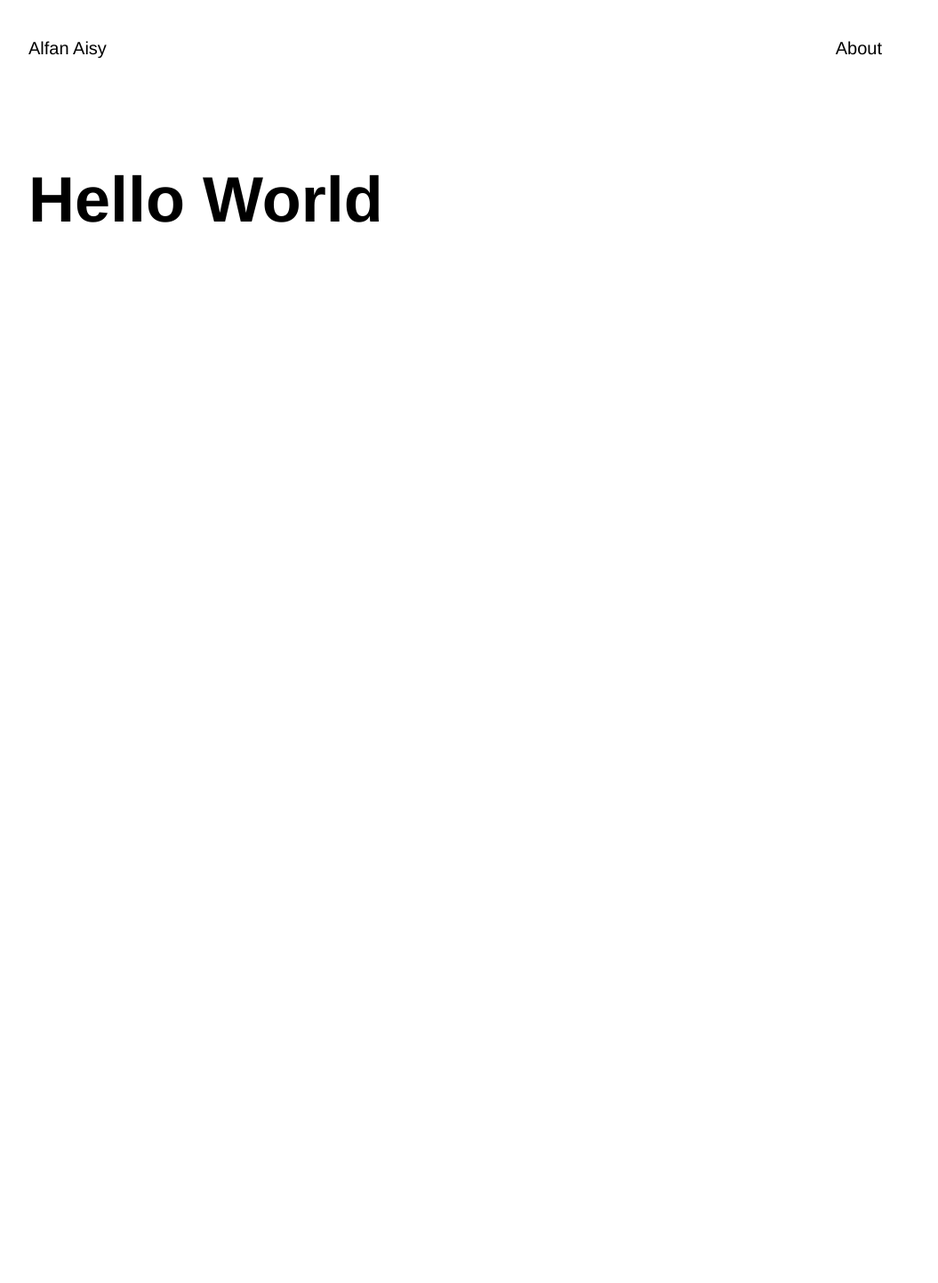
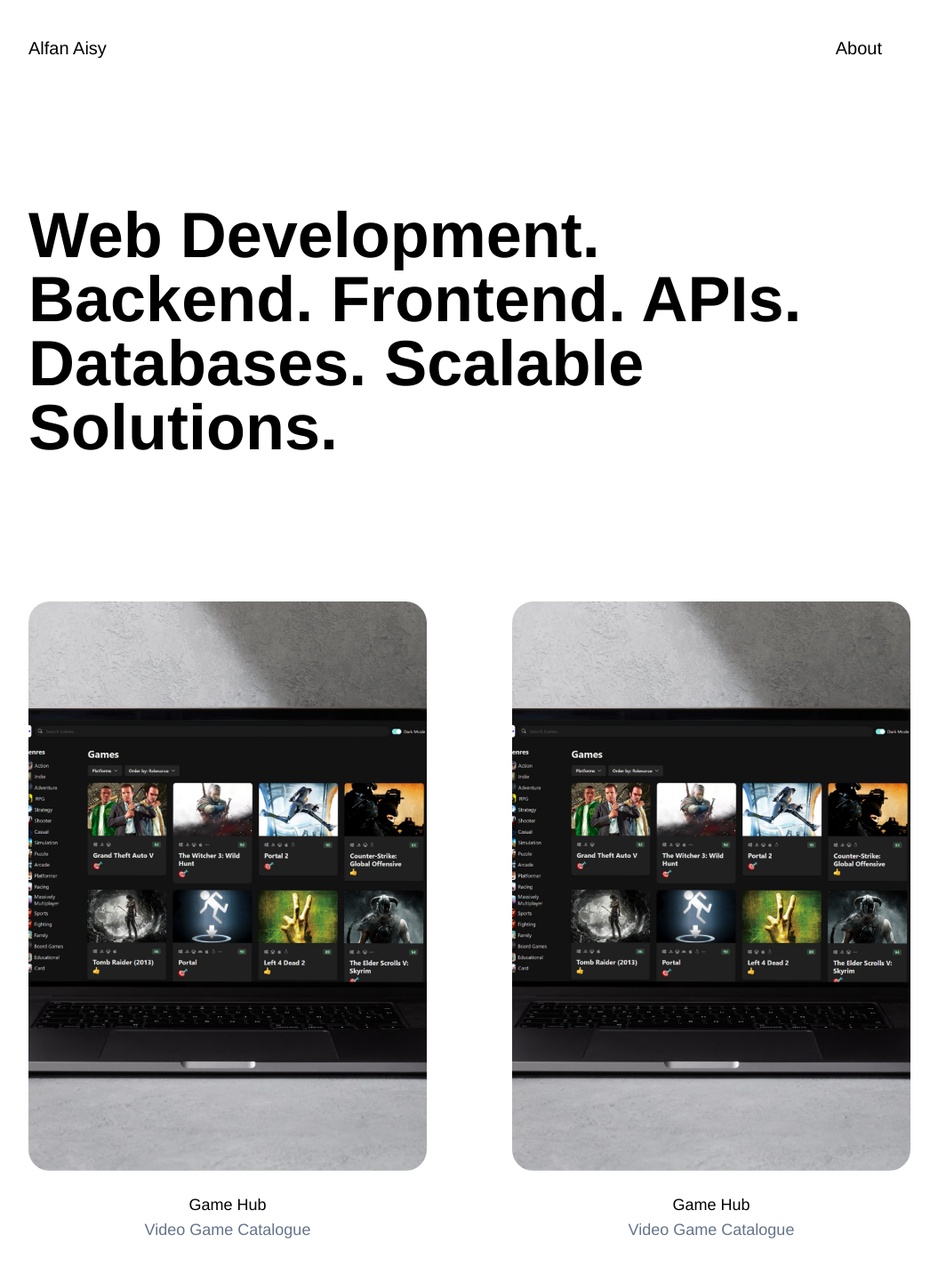
Before and after one commit to alfanaisy/portfolio-project, a Next.js app: page / in a window 1280 px wide. Shown: the top 1442 px of the page at 89% size, without its empty margins (128-1183 px from the left). Before the commit the page ends 1068 px from the top, so only its background shows below. Built offline with nearby package versions, Linux system fonts and the light colour scheme.

Commit message:
feat: slide up animation

```diff
--- a/app/components/Navbar.tsx
+++ b/app/components/Navbar.tsx
@@ -3,11 +3,11 @@ import React from 'react';
 
 const Navbar = () => {
   return (
-    <nav className="sticky top-0 py-10 w-full bg-transparent flex justify-between items-center text-black">
-      <Link href={'/'} className="text-xl font-medium">
+    <nav className="sticky top-0 py-6 lg:py-10 w-full bg-transparent flex justify-between items-center text-black animation-slide-up">
+      <Link href={'/'} className="lg:text-xl font-medium z-50">
         Alfan Aisy
       </Link>
-      <Link href={'/about'} className="text-xl font-medium">
+      <Link href={'/about'} className="lg:text-xl font-medium">
         About
       </Link>
     </nav>
--- /dev/null
+++ b/app/components/ProjectItem.tsx
@@ -0,0 +1,25 @@
+import Image from 'next/image';
+import React from 'react';
+
+const ProjectItem = () => {
+  return (
+    <div className="group relative w-full md:w-[35vw] h-[80vh] z-10 cursor-pointer ">
+      <div className="w-full h-full rounded-3xl overflow-hidden group-hover:scale-[98%] duration-700">
+        <Image
+          src={'/game-hub.png'}
+          alt={'Game Hub'}
+          fill={true}
+          objectFit="cover"
+          objectPosition="center"
+          className="rounded-3xl group-hover:scale-110 duration-700"
+        />
+      </div>
+      <div className="text-black text-center mt-6 text-lg gr">
+        <p className="font-medium">Game Hub</p>
+        <p className="font-extralight text-slate-500">Video Game Catalogue</p>
+      </div>
+    </div>
+  );
+};
+
+export default ProjectItem;
--- a/app/globals.css
+++ b/app/globals.css
@@ -15,4 +15,34 @@ body {
   .text-balance {
     text-wrap: balance;
   }
+
+  /* custom keyframes */
+  @keyframes slideUp {
+    from {
+      opacity: 0;
+      transform: translateY(50px);
+    }
+    to {
+      transform: translateY(0);
+      opacity: 1;
+    }
+  }
+
+  .animation-slide-up {
+    animation: slideUp 0.5s ease-out;
+    animation-fill-mode: backwards;
+  }
+
+  /* custom animation delays */
+  .animation-delay-2 {
+    animation-delay: 300ms;
+  }
+  .animation-delay-3 {
+    animation-delay: 500ms;
+  }
+
+  /* other custom util */
+  .item-staggered:nth-child(2n) {
+    margin-top: 20px; /* Adjust margin for stagger effect */
+  }
 }
--- a/app/page.tsx
+++ b/app/page.tsx
@@ -1,11 +1,23 @@
 import Navbar from './components/Navbar';
+import ProjectItem from './components/ProjectItem';
 
 export default function Home() {
   return (
-    <div className="px-40">
+    <div className="px-24 xl:px-40 overflow-hidden">
       <Navbar />
-      <main className="py-20">
-        <h1 className="text-7xl font-bold m-0 p-0 h-screen">Hello World</h1>
+      <main className="h-[10000px]">
+        <section className="lg:py-20 mt-10">
+          <h1 className="text-lg lg:text-5xl xl:text-7xl font-bold animation-slide-up animation-delay-2">
+            Web Development. Backend. Frontend. APIs. Databases. Scalable
+            Solutions.
+          </h1>
+        </section>
+        <section className="py-20 flex flex-col gap-32 lg:grid lg:grid-cols-2 animation-slide-up animation-delay-3">
+          <ProjectItem />
+          <ProjectItem />
+          <ProjectItem />
+          <ProjectItem />
+        </section>
       </main>
     </div>
   );
```
Also changed, not shown: public/game-hub.png (added).
